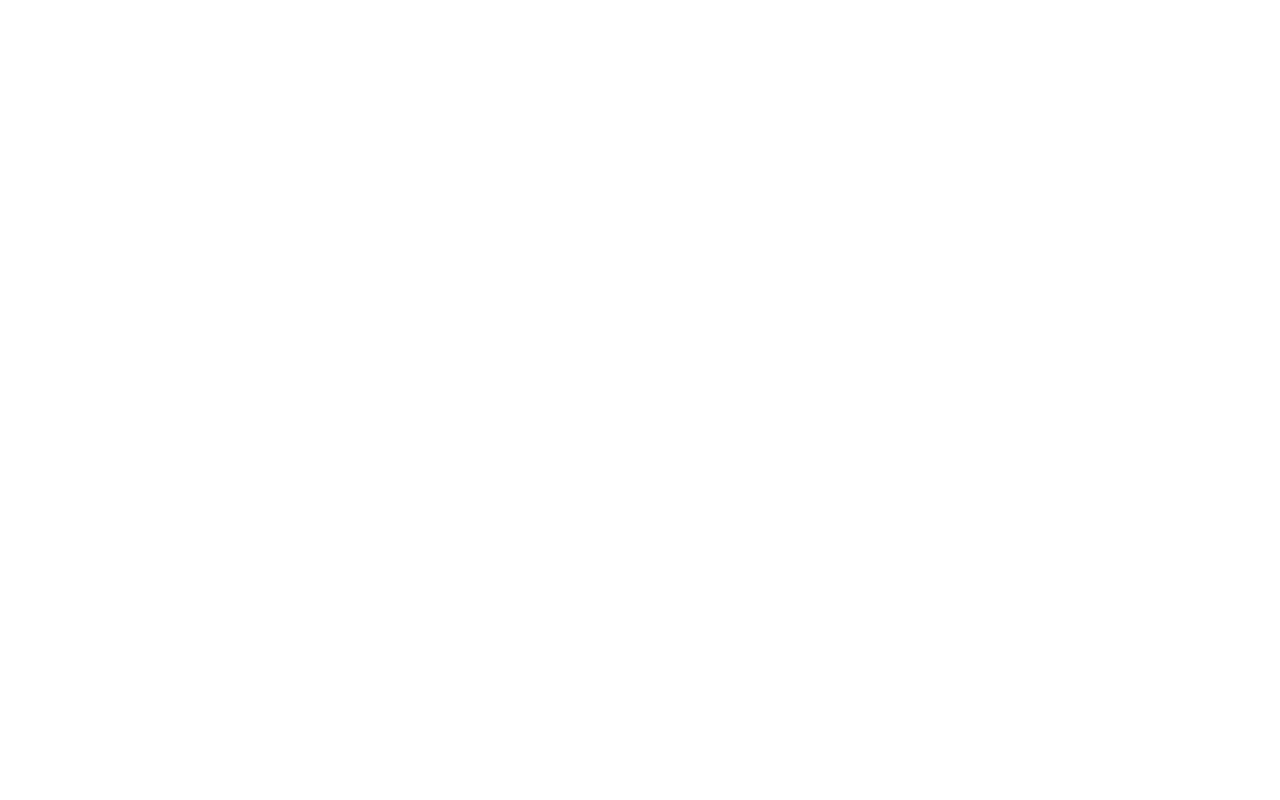
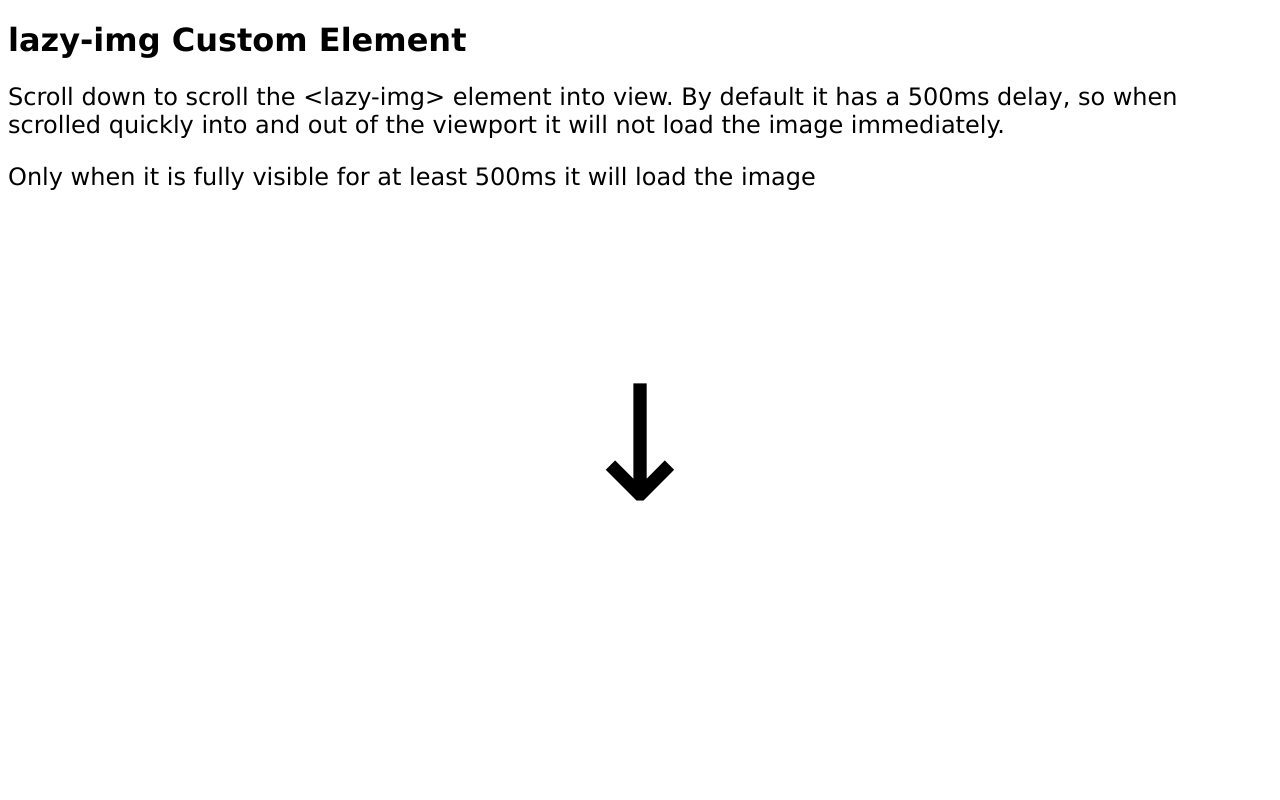
Before and after one commit to DannyMoerkerke/lazy-img, a website: page demo/index.html in a window 1280 px wide. Shown: the top 800 px of the page. Drawn offline with Linux system fonts and the light colour scheme.

Commit message:
updated demo page

```diff
--- a/demo/index.html
+++ b/demo/index.html
@@ -8,17 +8,37 @@
       html, body {
         height: 400%;
         position: relative;
+        font-family: Verdana;
+      }
+      p {
+        font-size: 1.5em;
+      }
+      .arrow {
+        font-size: 10em;
+        text-align: center;
       }
 
       lazy-img {
         position: absolute;
-        top: 1500px;
+        top: 1000px;
       }
     </style>
   </head>
   <body>
+    <h1>lazy-img Custom Element</h1>
+    <p>
+      Scroll down to scroll the &lt;lazy-img&gt; element into view. By default it has a 500ms delay, so when scrolled
+      quickly into and out of the viewport it will not load the image immediately.
+    </p>
+    <p>
+      Only when it is fully visible for at least 500ms it will load the image
+    </p>
+    <p class="arrow">
+      <span>&darr;</span>
+    </p>
+
     <lazy-img width="480" height="320" src="https://edmullen.net/test/rc.jpg"></lazy-img>
+
     <script type="module" src="../src/lazy-img.js"></script>
-
   </body>
 </html>
--- a/src/lazy-img.js
+++ b/src/lazy-img.js
@@ -1,4 +1,4 @@
-export default class LazyImg extends Image {
+export default class LazyImg extends HTMLElement {
 
   static get observedAttributes() {
     return ['threshold', 'delay', 'width', 'height'];
```
